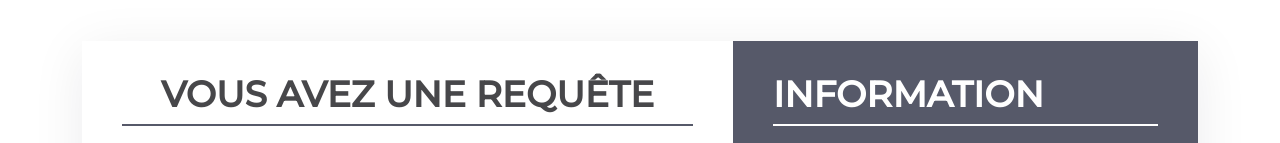
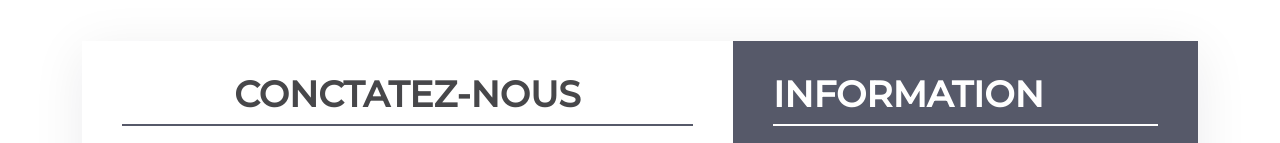
Before and after one commit to AliOuaibi/app-gaf, a React (Create React App) app: page /contact in a window 1280 px wide. Shown: the part 657-800 px from the top of the page. Built offline with nearby package versions, Linux system fonts and the light colour scheme; no server answers.

Commit message:
refacto page form contact

```diff
--- a/src/components/ContactInner.js
+++ b/src/components/ContactInner.js
@@ -97,7 +97,7 @@ const ContactInner = () => {
                 ref={form}
                 onSubmit={sendEmail}
               >
-                <h3>VOUS AVEZ UNE REQUÊTE</h3>
+                <h3>CONCTATEZ-NOUS</h3>
                 <div className='row'>
                   <div className='col-md-6'>
                     <div className='single-input-inner'>
@@ -150,7 +150,9 @@ const ContactInner = () => {
                         onChange={handleSubjectChange}
                       >
                         <option value="">Sujet</option>
-                        <option value={"Demande d'informations"}>Demande d'informations</option>
+                        <option value={"FORMATION"}>FORMATION</option>
+                        <option value={"DEVENIR CHAUFFEUR"}>DEVENIR CHAUFFEUR</option>
+                        <option value={"DEVENIR SOUS-TRAITANT"}>DEVENIR SOUS-TRAITANT</option>
                         <option value={"Autres demande"}>Autres sujet</option>
                       </select>
                       {errors.subject && <p className="error-text">{errors.subject}</p>}
```
